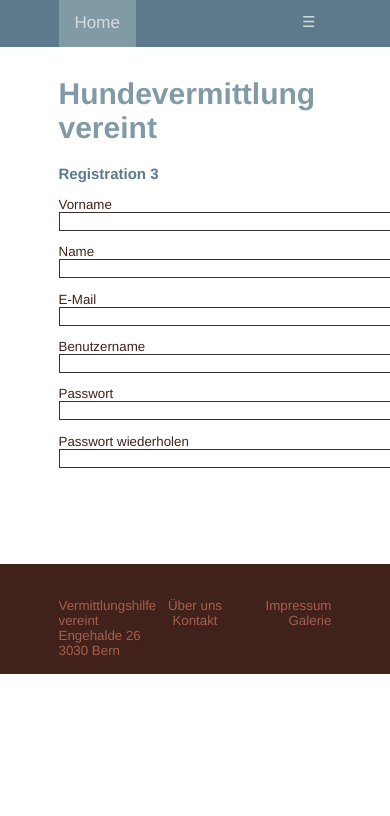
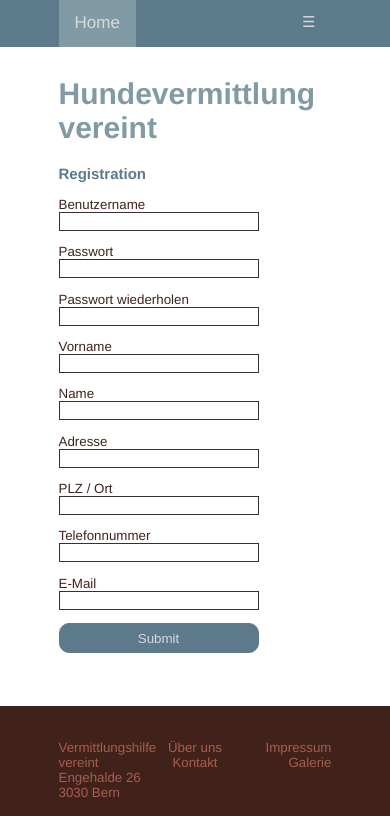
Before and after one commit to cinaem92/projekt_307, a PHP site: page /views/registration in a window 390 px wide; the page is wider, and only the part inside the window is pictured. Shown: the part 301-1117 px from the top of that part. Before the commit the page ends 975 px from the top of that part, so only its background shows below. Run offline with PHP 8.4, Linux system fonts and the light colour scheme.

Commit message:
Forms and CSS Optimized
Forms were not responsive, now it is primitivly responsive. More Information is required to fill the Forms

```diff
--- a/css/style_mobile.css
+++ b/css/style_mobile.css
@@ -1,4 +1,4 @@
-@media screen and (min-width : 100px) and (max-width : 775px) {
+@media screen and (max-width : 775px) {
 
     a {
         text-decoration: none;
@@ -175,4 +175,8 @@
     height: 120px;
   }
 
+  .inputs {
+      width: 100%;
+  }
+
 }
--- a/views/registration.php
+++ b/views/registration.php
@@ -1,29 +1,11 @@
 <h1 id="header_h1">Hundevermittlung vereint</h1>
 <div class="fliesstext">
-    <h2>Registration 3</h2>
+    <h2>Registration</h2>
     <br>
     <form action="mailto:info@vermittlungvereint.ch" method="post" enctype="text/plain">
         <div class="grid-formular">
 
             <!--General Informations-->
-            <div class="labels">
-                <label>Vorname</label>
-            </div>
-            <div>
-                <input type="text" class="inputs" placeholder="" minlength="3">
-            </div>
-            <div class="labels">
-                <label>Name</label>
-            </div>
-            <div>
-                <input type="text" class="inputs" placeholder="" minlength="3">
-            </div>
-            <div class="labels">
-                <label>E-Mail</label>
-            </div>
-            <div>
-                <input type="email" class="inputs" placeholder="" required>
-            </div>
             <div class="labels">
                 <label>Benutzername</label>
             </div>
@@ -42,6 +24,43 @@
             <div>
                 <input type="password" class="inputs" placeholder="" required>
             </div>
+            <div class="labels">
+                <label>Vorname</label>
+            </div>
+            <div>
+                <input type="text" class="inputs" placeholder="" minlength="3">
+            </div>
+            <div class="labels">
+                <label>Name</label>
+            </div>
+            <div>
+                <input type="text" class="inputs" placeholder="" minlength="3">
+            </div>
+            <div class="labels">
+                <label>Adresse</label>
+            </div>
+            <div>
+                <input type="text" class="inputs" placeholder="" minlength="3">
+            </div>
+            <div class="labels">
+                <label>PLZ / Ort</label>
+            </div>
+            <div>
+                <input type="text" class="inputs" placeholder="" minlength="3">
+            </div>
+            <div class="labels">
+                <label>Telefonnummer</label>
+            </div>
+            <div>
+                <input type="text" class="inputs" placeholder="" minlength="3">
+            </div>
+            <div class="labels">
+                <label>E-Mail</label>
+            </div>
+            <div>
+                <input type="email" class="inputs" placeholder="" required>
+            </div>
+
 
             <!--Send-Button-->
             <div class="sendButton">
```
Also changed, not shown: views/bewerbung.php (+22 -8 lines), views/login.php (+8 -2 lines).
